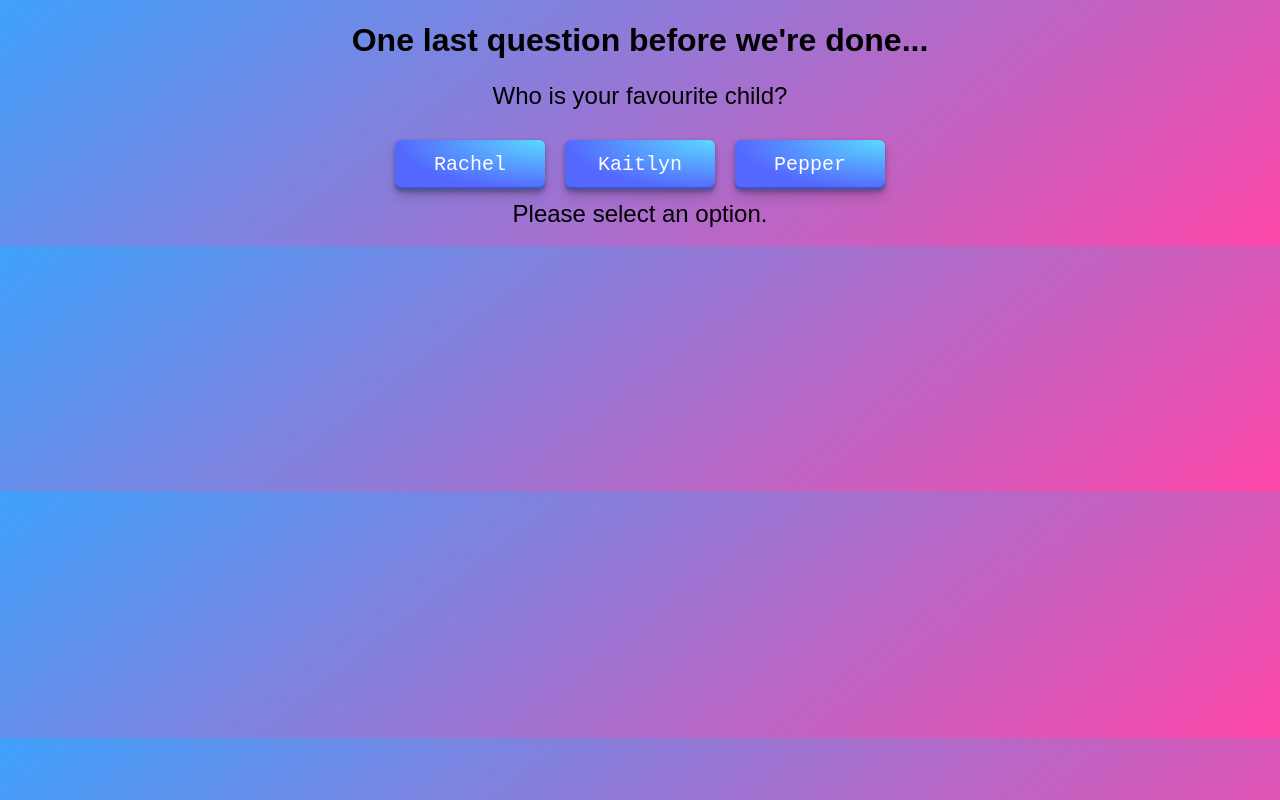
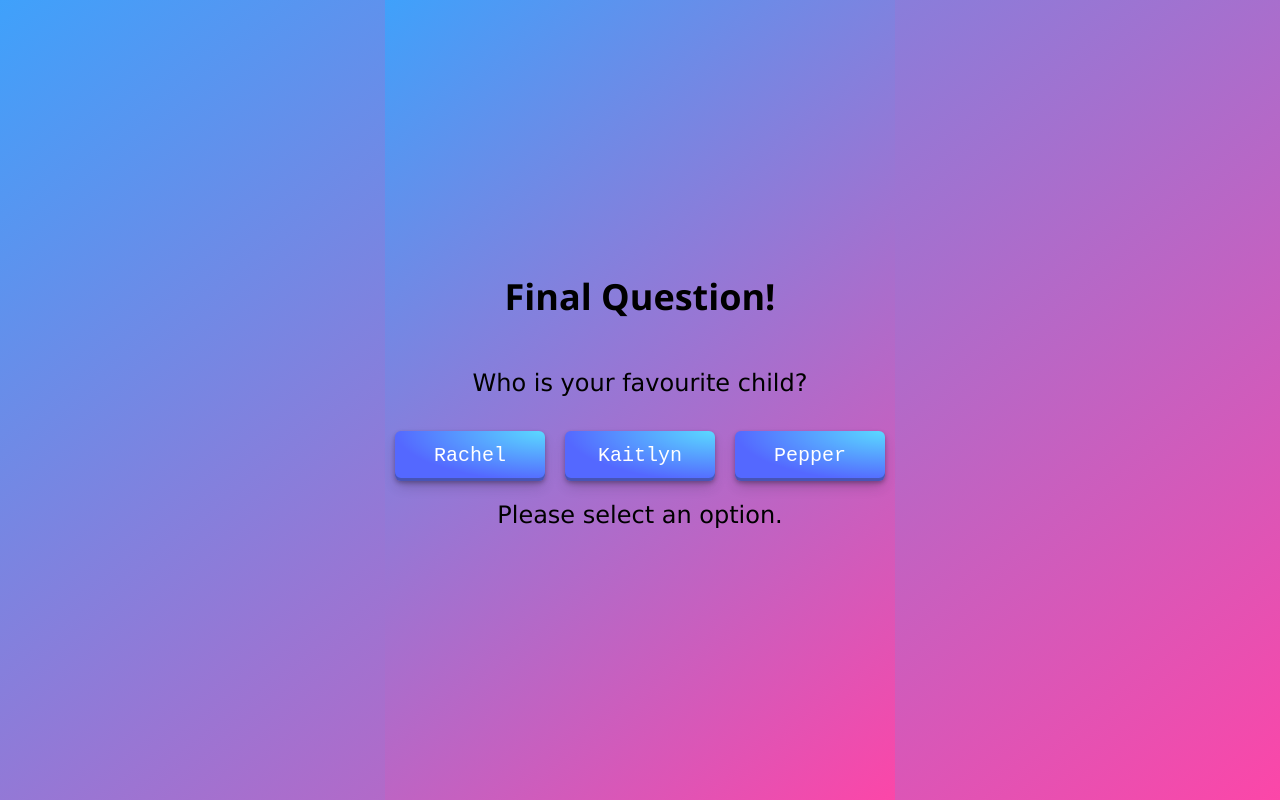
Before and after one commit to bellcurvegod/meemaws_birthday, a plain HTML site: page question.html in a window 1280 px wide. Drawn offline with Linux system fonts and the light colour scheme.

```diff
--- a/question.html
+++ b/question.html
@@ -4,11 +4,11 @@
     <title>Happy Birthday Meemaw</title>
     <meta charset="UTF-8">
     <meta name="viewport" content="width=device-width, initial-scale=1.0">
-    <link rel="stylesheet" type="text/css" href="style.css">
+    <link rel="stylesheet" type="text/css" href="question_style.css">
     <link rel="icon" href="pepper.jpg" type="image/x-icon">
 </head>
 <body>
-    <h1 id="qn">One last question before we're done...</h1>
+    <h1 id="qn">Final Question!</h1>
     <p id="favourite">Who is your favourite child?</p>
     <div class="button-container">
         <button id="Rachel" onclick="selectOption('Rachel')">Rachel</button>
```
